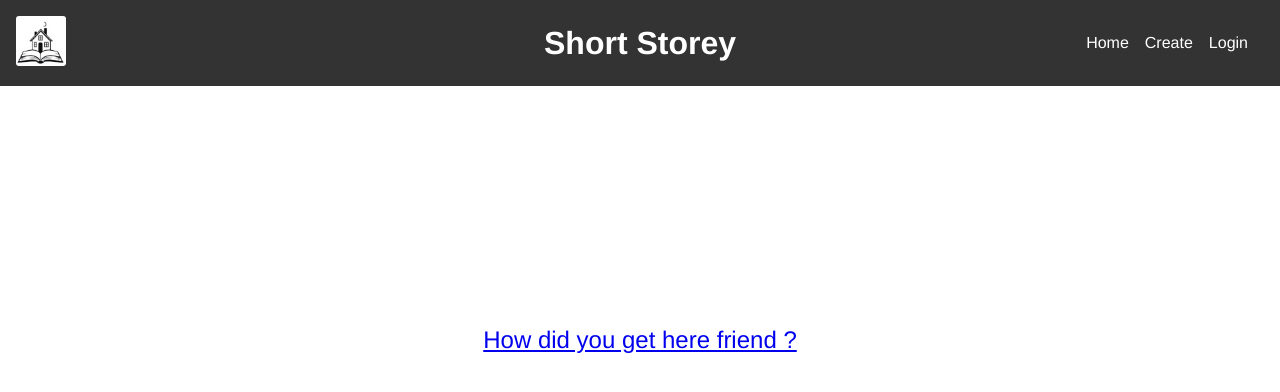
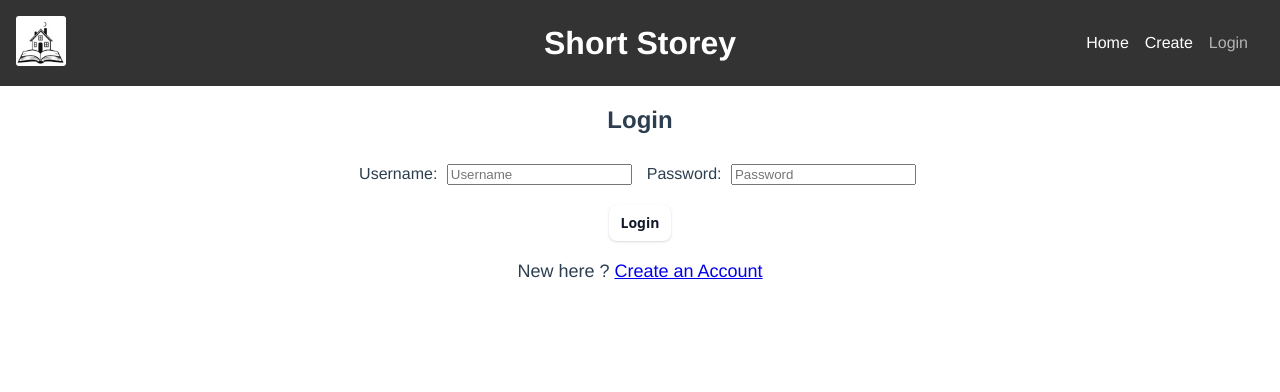
Before and after one commit to zu213/shortstorey-full, a Vue app in the folder frontend/: page /signinPage in a window 1280 px wide. Shown: the top 392 px of the page. Built offline with nearby package versions, Linux system fonts and the light colour scheme.

Commit message:
Tidied up css of login and create account pages

```diff
--- a/frontend/src/components/CreateUser.vue
+++ b/frontend/src/components/CreateUser.vue
@@ -1,17 +1,23 @@
 <template>
   <div class="create-user">
     <div v-if="!isAuthenticated">
-     <form @submit.prevent="submitNewUserForm">
-        <label for="fname">Name:</label><br>
-        <input type="text" v-model="name" name="fname" />
-        <label for="fname">Password:</label><br>
-        <input type="text" v-model="password" name="fpassword" />
-        <input type="submit" value="Update" />
+     <form class="create-user__form" @submit.prevent="submitNewUserForm">
+      <div>
+        <div class="create-user__form-username">
+          <label for="fname">Username: </label>
+          <input type="text" v-model="name" name="fname" />
+        </div>
+        <div class="create-user__form-password">
+          <label for="fname">Password: </label>
+          <input type="text" v-model="password" name="fpassword" />
+        </div>
+      </div>
+      <button type="submit">Create</button>
       </form>
     </div>
-    <div v-else>
-    how did you get here friend ?
-  </div>
+    <div class="story-display__none" v-else>
+      how did you get here friend ?
+    </div>
   </div>
 
   </template>
@@ -49,7 +55,7 @@ export default {
       try {
         await createUser(userToCreate)
         alert('User created')
-        this.$router.push('/loginPage')
+        this.$router.push('/signinPage')
       } catch (err) {
         alert(err)
       }
@@ -58,5 +64,22 @@ export default {
 }
 </script>
 
-<style scoped>
+<style lang="scss" scoped>
+.create-user {
+  &__form {
+    margin: 5px;
+    &-username, &-password {
+      margin: 10px;
+      display: inline-block;
+    }
+
+    input {
+      margin: 5px;
+    }
+
+    button {
+      margin: 10px;
+    }
+  }
+}
 </style>
--- a/frontend/src/components/LoginPage.vue
+++ b/frontend/src/components/LoginPage.vue
@@ -1,13 +1,21 @@
 <template>
-    <div class="loginPage">
+    <div class="login-page">
         <h2>Login</h2>
-        <form @submit.prevent="login">
-        <input v-model="username" placeholder="Username" required />
-        <input v-model="password" type="password" placeholder="Password" required />
+        <form class="login-page__form" @submit.prevent="login">
+        <div>
+          <div class="login-page__form-username">
+            <label>Username: </label>
+            <input v-model="username" placeholder="Username" required />
+          </div>
+          <div class="login-page__form-password">
+            <label>Password: </label>
+            <input v-model="password" type="password" placeholder="Password" required />
+          </div>
+        </div>
         <button type="submit">Login</button>
         </form>
-        <div>
-          New here ? <router-link to="/createAccount">create an account</router-link>
+        <div class="login-page__footnote">
+          New here ? <router-link to="/createAccount">Create an Account</router-link>
         </div>
     </div>
 </template>
@@ -52,3 +60,28 @@ export default {
   }
 }
 </script>
+
+<style lang="scss">
+.login-page {
+  &__form {
+
+    &-username, &-password {
+      margin: 5px;
+      display: inline-block;
+    }
+
+    input {
+      margin: 5px;
+    }
+
+    button {
+      margin: 10px;
+    }
+  }
+
+  &__footnote {
+    margin: 10px;
+    font-size: large;
+  }
+}
+</style>
--- a/frontend/src/components/ProfilePage.vue
+++ b/frontend/src/components/ProfilePage.vue
@@ -12,7 +12,7 @@
           <input type="text" v-model="password" name="fpassword" />
         </span>
         <div class="profile-page__form-button">
-          <input class="form__submit" type="submit" value="Submit" />
+          <button class="form__submit" type="submit">Update Account</button>
         </div>
       </form>
       <div>
@@ -93,6 +93,7 @@ export default {
         alert(err)
       } finally {
         this.loadData()
+        alert("Successfully updated your account")
       }
     },
     sendDeleteUser(){
--- a/frontend/src/components/TopBar.vue
+++ b/frontend/src/components/TopBar.vue
@@ -10,7 +10,7 @@
         <router-link :class="['top-bar__link', { 'top-bar__link--selected': isSelected('/') }]" to="/">Home</router-link>
         <router-link :class="['top-bar__link', { 'top-bar__link--selected': isSelected('/scribe') }]" to="/scribe">Create</router-link>
         <router-link :class="['top-bar__link', { 'top-bar__link--selected': isSelected('/profile') }]" v-if="isAuthenticated" to="/profile">Profile</router-link>
-        <router-link :class="['top-bar__link', { 'top-bar__link--selected': isSelected('/loginPage') }]" v-if="!isAuthenticated" to="/loginPage">Login</router-link>
+        <router-link :class="['top-bar__link', { 'top-bar__link--selected': isSelected('/signinPage') }]" v-if="!isAuthenticated" to="/signinPage">Login</router-link>
         <button v-if="isAuthenticated" @click="logOut">Log out</button>
       </nav>
     </header>
--- a/frontend/src/router/index.js
+++ b/frontend/src/router/index.js
@@ -50,7 +50,7 @@ const routes = [
     component: CreateUser,
     meta: { requiresAuth: false }
   },
-  { path: '/loginPage', name: 'Login', component: LoginPage },
+  { path: '/signinPage', name: 'Login', component: LoginPage },
   { path: '/:pathMatch(.*)*', name: 'PageNotFound', component: PageNotFound },
 ]
 
```
